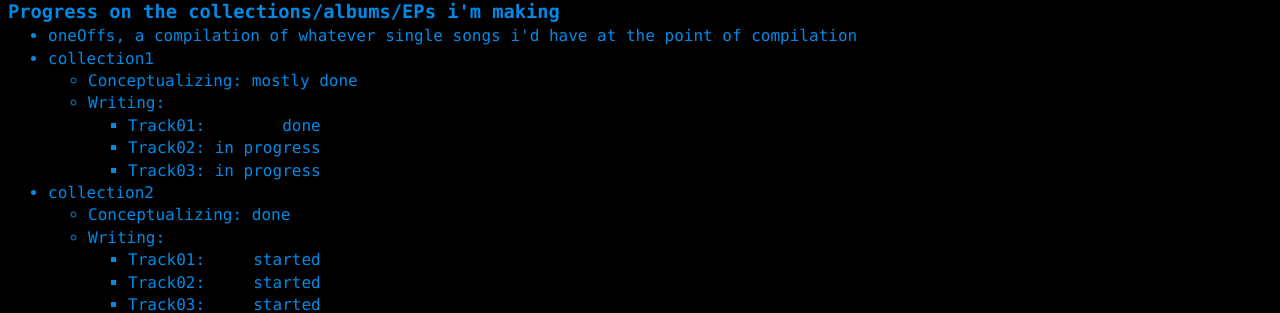
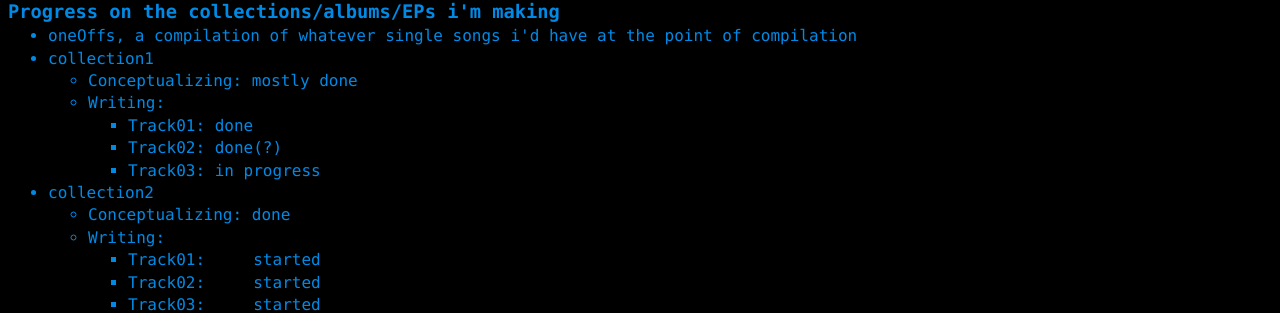
Before and after one commit to a-erfan-aa/a-erfan-aa.github.io, a Jekyll site: the page built from things-i-make/music.html, in a window 1280 px wide. Shown: the part 856-1169 px from the top of the page. Built offline with Jekyll 4.4.1, drawn with Linux system fonts in a browser that asks for light colours.

Commit message:
Update progress on collection1 in music.html

```diff
--- a/things-i-make/music.html
+++ b/things-i-make/music.html
@@ -61,8 +61,8 @@ lastChanged: 2022/07/19
 				<li>Conceptualizing: mostly done</li>
 				<li>Writing:
 					<ul>
-						<li>Track01: &nbsp;&nbsp;&nbsp;&nbsp;&nbsp;&nbsp;&nbsp;done</li>
-						<li>Track02: in progress</li>
+						<li>Track01: done</li>
+						<li>Track02: done(?)</li>
 						<li>Track03: in progress</li>
 					</ul>
 				</li>
```
